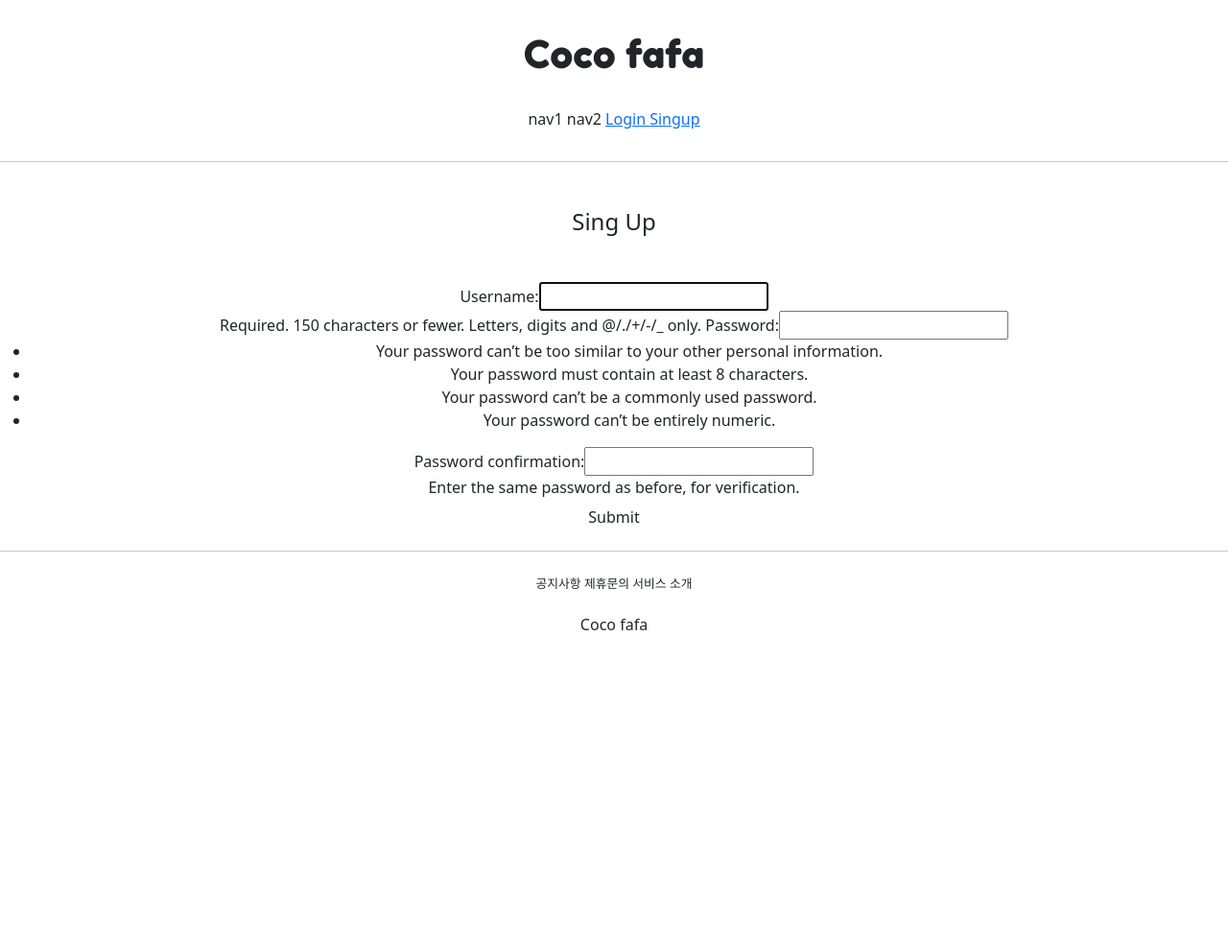
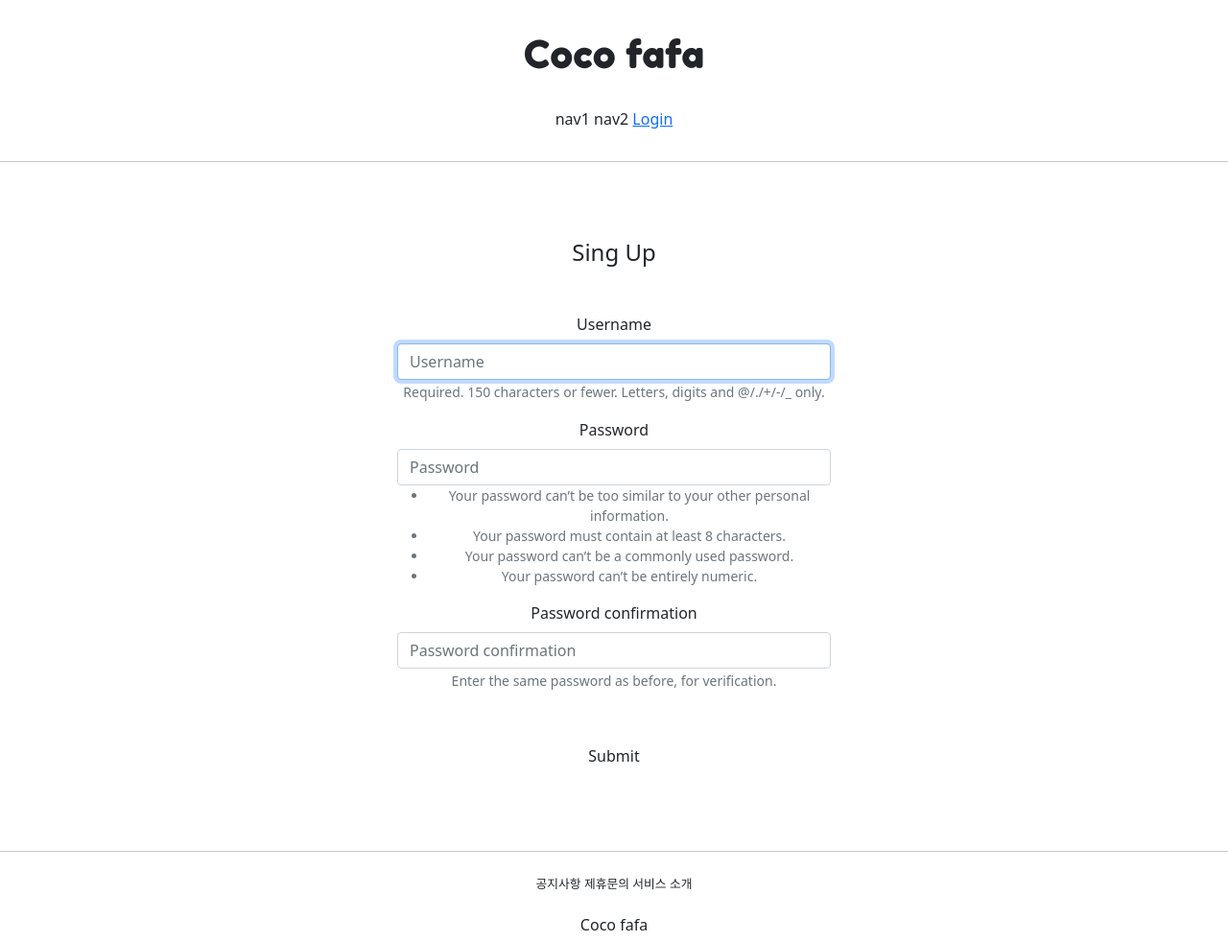
Before and after one commit to cocofafa/5ban-dJANGGO, a Django app: page /accounts/create/ in a window 1280 px wide. Shown: the whole page at 96% size. Before the commit the page ends 657 px from the top, so only its background shows below. Run offline with Django 3.2, Linux system fonts and the light colour scheme; parts of the project's set-up code (start-up, migrations or seed data) failed here and were passed over; some libraries are stand-ins or nearby versions.

Commit message:
5ban 07.15 class commit_1

```diff
--- a/accountapp/templates/accountapp/create.html
+++ b/accountapp/templates/accountapp/create.html
@@ -1,17 +1,18 @@
 {%  extends 'base.html' %}
+{% load bootstrap4 %}
 
 {% block content %}
 
 
-    <div class="text-center">
+    <div class="text-center mw-500 m-auto">
         <div class="m-5">
             <h4>Sing Up</h4>
         </div>
         <div>
             <form action="{% url 'accountapp:create' %}" method="post">
                 {% csrf_token %}
-                {{ form }}
-                <div>
+                {% bootstrap_form form %}
+                <div class=" m-5 " >
                 <input type="submit"
                        class="btn btn=dark rounded-pill px-5">
                 </div>
--- a/djangoProject_2/settings.py
+++ b/djangoProject_2/settings.py
@@ -52,7 +52,9 @@ INSTALLED_APPS = [
     'django.contrib.sessions',
     'django.contrib.messages',
     'django.contrib.staticfiles',
+    'bootstrap4',
     'accountapp'
+
 ]
 
 MIDDLEWARE = [
--- a/static/base.css
+++ b/static/base.css
@@ -16,3 +16,9 @@
     font-size: .8rem;
     margin: 1.5rem
 }
+
+.mw-500 {
+    max-width: 500px;
+    padding: 1rem 1.5rem;
+
+}
--- a/templates/header.html
+++ b/templates/header.html
@@ -9,18 +9,21 @@
     <div class="Cocofafa_header_button">
         <span>nav1</span>
         <span>nav2</span>
+
+        {% if not user.is_authenticated %}
         <span>
             <a href="{% url 'accountapp:login' %}">
                 Login
             </a>
         </span>
+        {% else %}
         <span>
-            <a href="{% url 'accountapp:create' %}">
-                Singup
+            <a href="{% url 'accountapp:logout' %}">
+                Logout
+            </a>
+        </span>
+        {% endif %}
 
-            </a>
-
-        </span>
 
     </div>
 
```
Also changed, not shown: accountapp/templates/accountapp/login.html (+4 -3 lines).
